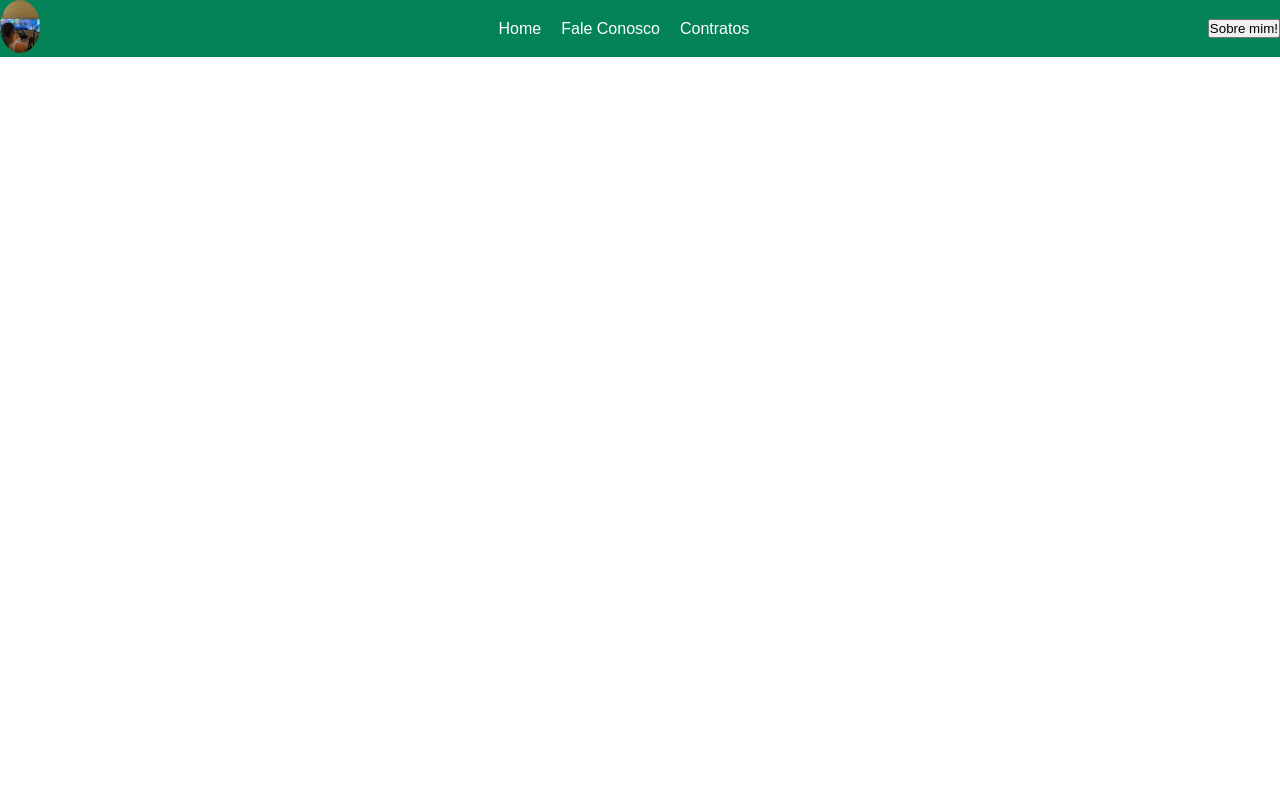
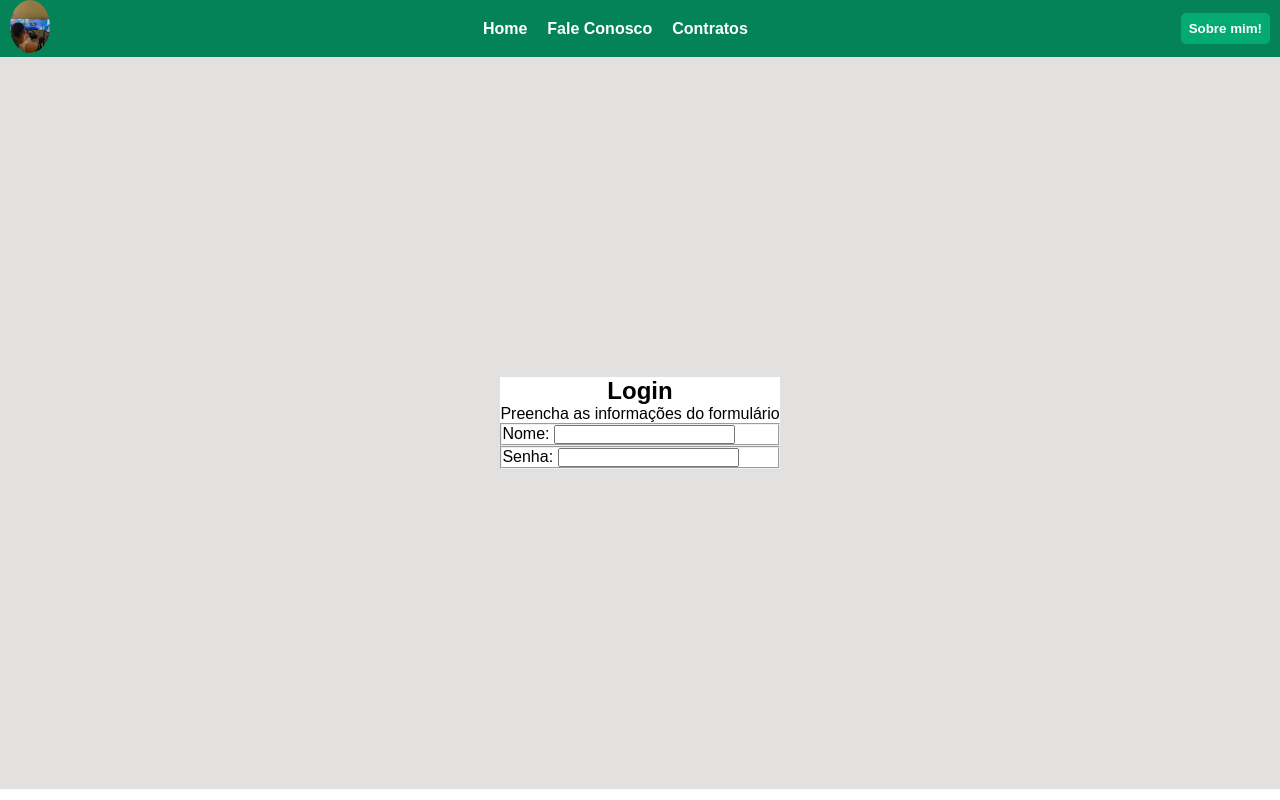
Before and after one commit to albqvictor1508/guanabara-js, a plain HTML site: page moduloF/exercicios3/flex.html in a window 1280 px wide. Drawn offline with Linux system fonts and the light colour scheme.

Commit message:
Update flex.html

```diff
--- a/moduloF/exercicios3/flex.html
+++ b/moduloF/exercicios3/flex.html
@@ -15,23 +15,58 @@
             justify-content: space-between;
             align-items: center;
             color: white;
-            background-color: rgb(4, 130, 88);
-        }
-        header img {
-            width: 40px;
-            border-radius: 50%;
-        }
-        header button {
-            display: flex;
-        }
-        header ul {
+            font-weight: bold;
+            background-color: #048258;
+
+            button {
+                display: flex;
+                border: 0px;
+                background-color: #03ab73;
+                margin-right: 10px;
+                font-weight: bold;
+                padding: 8px;
+                color: white;
+                border-radius: 5px;
+            }
+            a {
+                text-decoration: none;
+            }
+            a button:hover {
+                background-color: #01452e6b;
+            }
+            img {
+                width: 40px;
+                border-radius: 50%;
+                margin-left: 10px;
+            }
+            ul {
             display: flex;
             list-style: none;
             gap: 20px;
         }
+        }
+
         body {
             font-family: Arial, Helvetica, sans-serif;
             min-height: 100vh;
+
+
+        }
+        main {
+            min-height: 91.5vh;
+            display: grid;
+            place-items: center;
+            background-color: rgb(227, 224, 224);
+        }
+        .formulario {
+            background-color: white;
+
+            section h2 {
+                text-align: center;
+            }
+            section p {
+
+            }
 
         }
     </style>
@@ -39,7 +74,7 @@
 <body>
     <header>
         <div>
-            <img src="WhatsApp Image 2024-05-09 at 23.54.44.jpeg" alt="">
+            <img src="WhatsApp Image 2024-05-09 at 23.54.44.jpeg" alt="foto de perfil">
         </div>
         <ul>
             <li>Home</li>
@@ -47,9 +82,31 @@
             <li>Contratos </li>
         </ul>
 
-        <button>Sobre mim!</button>
+        <p><a href="https://l.instagram.com/?u=https%3A%2F%2Flinktr.ee%2Falbqvictor1508&e=AT0ZYXY0Yi4LkLiY2B4GOW6V5mnmFxRT3VlYSzUZqx1SOThkXStErfvVOS9zVWoCDiuExdKNMbfVskbtTxIZLWChZRacxonpWYpToXE"><button>Sobre mim!</button></a></p>
 
     </header>
 
+    <main>
+        <div class="formulario">
+            <form action="#" method="post" target="_blank">
+                <section>
+                    <h2>Login</h2>
+
+                    <legend>Preencha as informações do formulário</legend>
+
+                        <fieldset>
+                            <label for="inputName">Nome:</label>
+                            <input type="text" name="nome" id="inputName">
+                        </fieldset>
+
+                    <fieldset>
+                        <label for="senha">Senha:</label>
+                        <input type="password" name="senha" id="senha">
+                    </fieldset>
+                </section>
+            </form>
+        </div>
+    </main>
+
 </body>
 </html>
```
